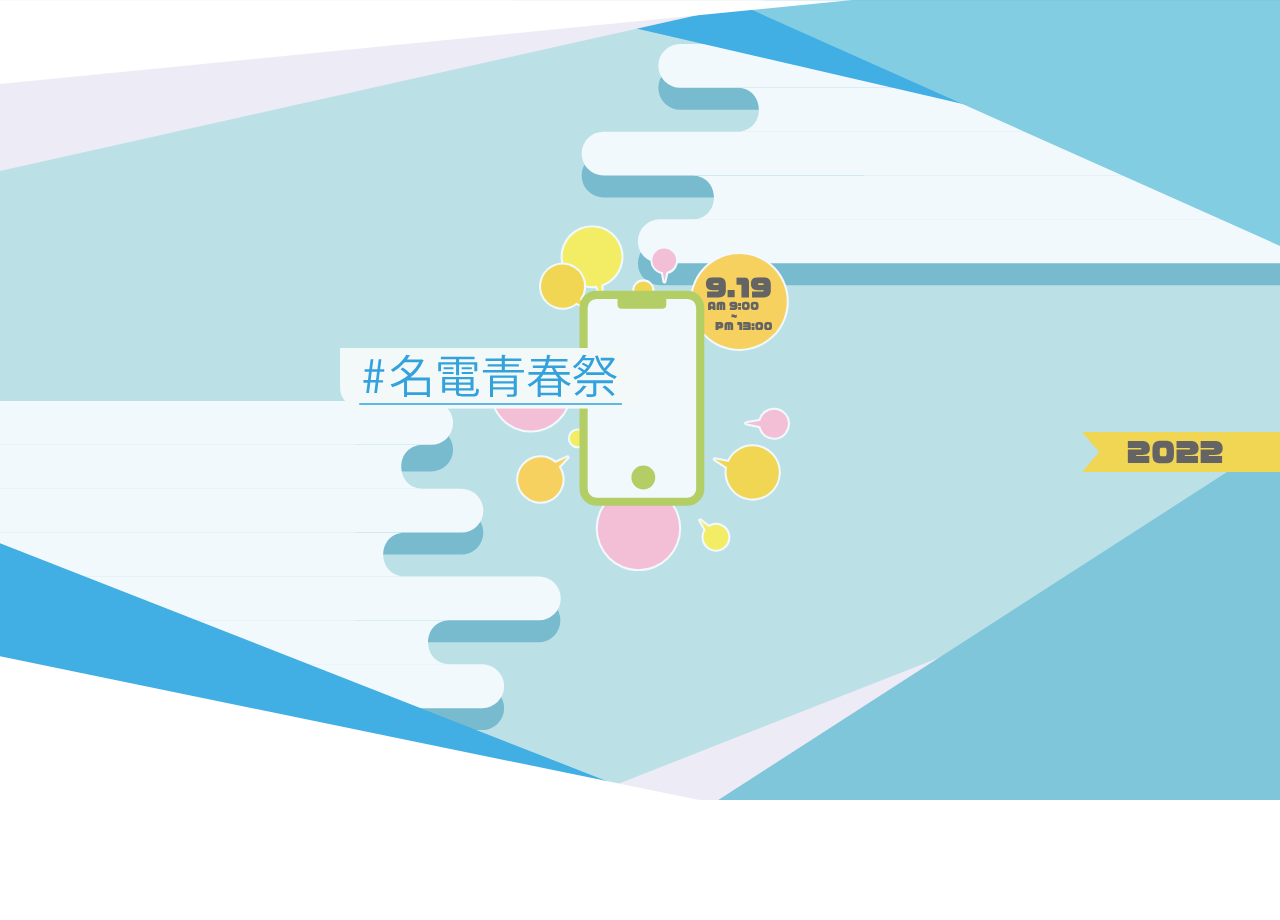
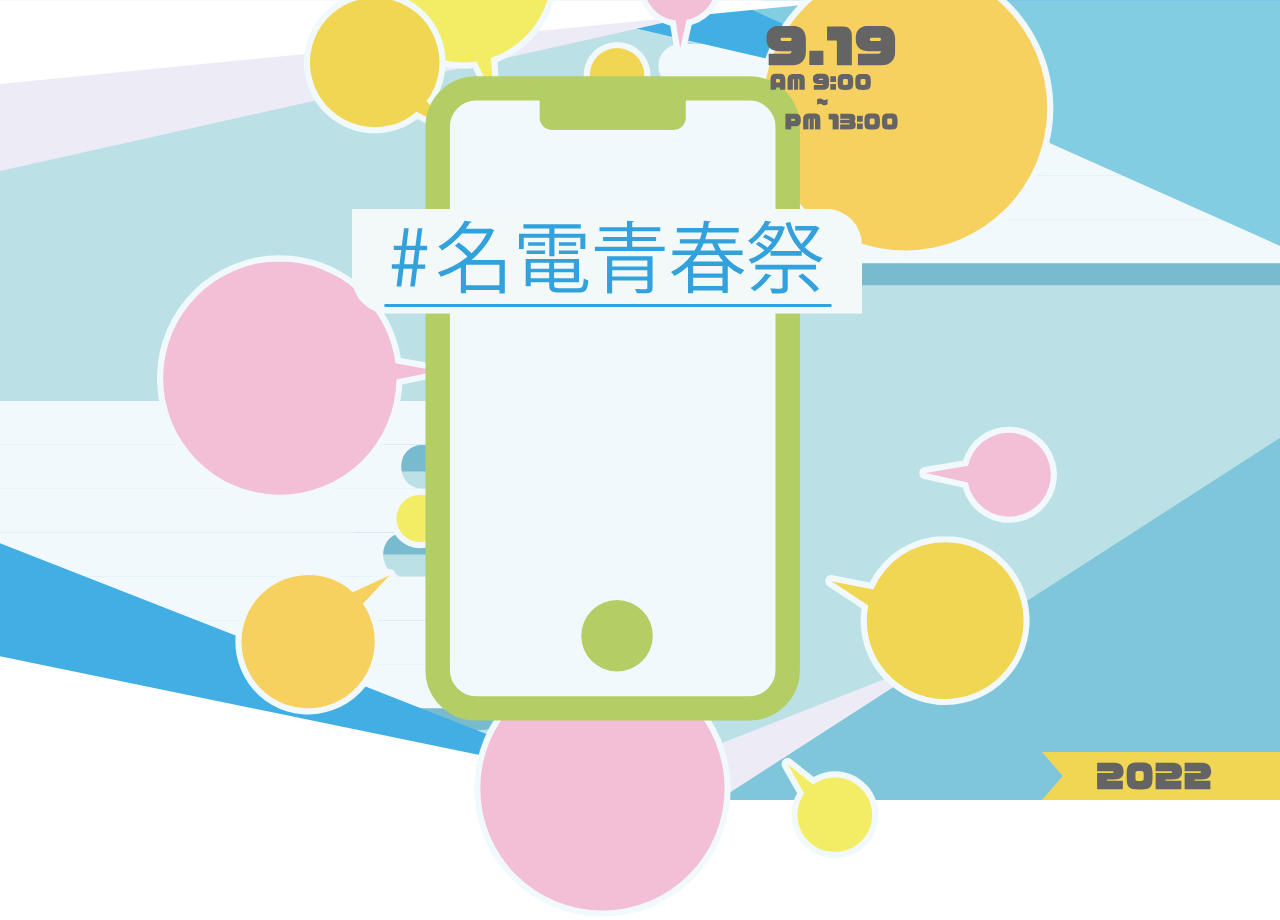
Before and after one commit to bita-tipi/mdn-fes-2022, a React (Create React App) app: page / in a window 1280 px wide. Before the commit the page ends 800 px from the top, so only its background shows below. Built offline with nearby package versions, Linux system fonts and the light colour scheme.

Commit message:
top修正

```diff
--- a/src/routes/top.css
+++ b/src/routes/top.css
@@ -10,20 +10,20 @@
 .top_center {
   position: absolute;
   top: 50%;
-  left: 50%;
+  left: 24%;
   transform: translate(-50%, -50%);
 }
 
 .top_center img {
-  width: 100%;
-  left: 38%;
+  width: 300%;
 }
 
 .schedule {
-  height: 15%;
+  height: 13vh;
   position: absolute;
-  top: 15%;
-  left: 72%;
+  width: 10vh;
+  top:14%;
+  left:185%;
 }
 
 .schedule img {
@@ -31,10 +31,10 @@
 }
 
 .top_link {
-  width: 100%;
+  width: 170%;
   position: absolute;
-  top: 50%;
-  left: 0%;
+  top: 40%;
+  right: -220%;
   transform: translate(0%, -50%);
 }
 
@@ -44,10 +44,10 @@
 
 
 .obi {
-  height: 5vh;
+  height: 6vh;
   max-width: 50%;
   position: absolute;
-  top: 54%;
+  top: 94%;
   right: 0%;
   overflow: hidden;
   /* transform: translate(0%, 150%); */
```
Also changed, not shown: 1 other file (tests, documents, lock files or other folders).
